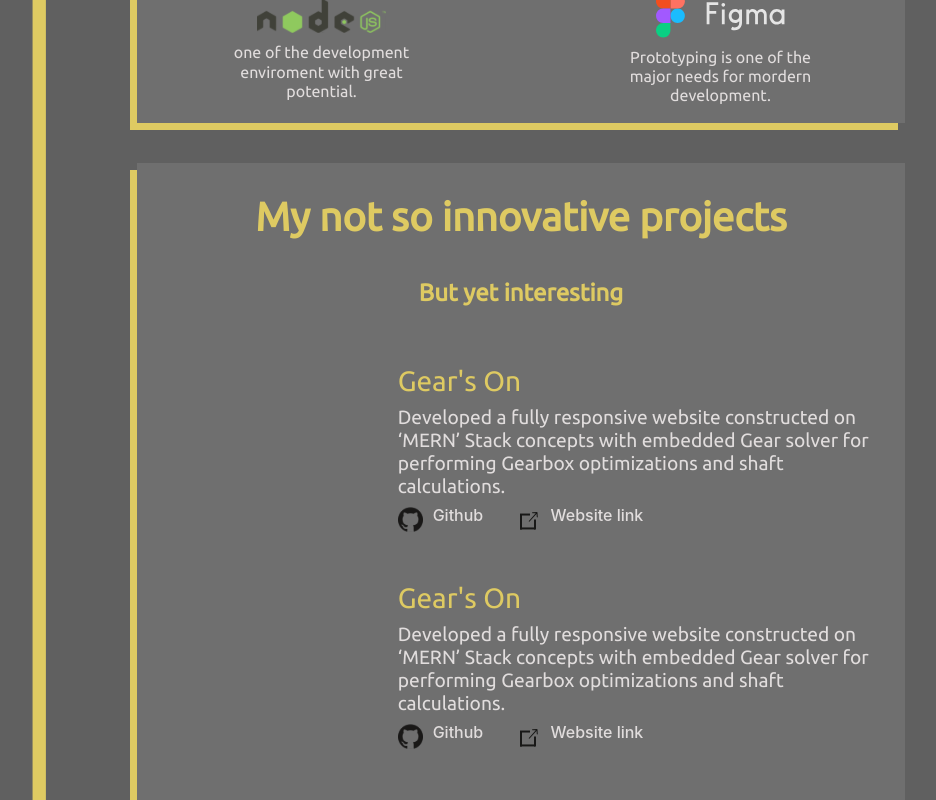
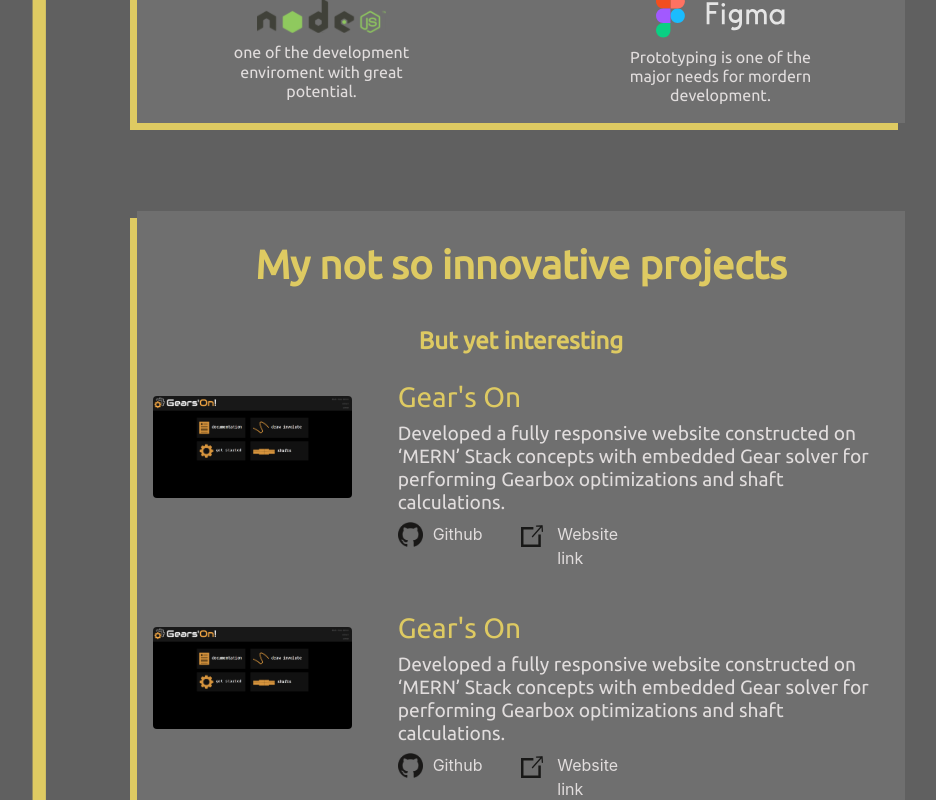
Before and after one commit to np453/Portfolio, a React (Create React App) app in the folder client/: page / in a window 1280 px wide. Shown: the part 1120-1920 px from the top of the page, without its empty margins (126-1062 px from the left). Built offline with nearby package versions, Linux system fonts and the light colour scheme.

Commit message:
minor changes in project section

```diff
--- a/client/src/components/myprojects.jsx
+++ b/client/src/components/myprojects.jsx
@@ -1,6 +1,7 @@
 import React, { Component } from 'react'
 import gitlink_img from '../assets/gitlink_img.svg'
 import weblink_img from '../assets/weblink_img.svg'
+import { base } from '../base'
 
 export default class Myprojects extends Component {
     state={
@@ -8,29 +9,37 @@ export default class Myprojects extends Component {
         { title: "Gear's On",
           description: "Developed a fully responsive website constructed on ‘MERN’ Stack concepts with embedded Gear solver for performing Gearbox optimizations and shaft calculations.",
           gitlink: "",
-          weblink:" "
+          weblink:" ",
+          filename:"1614241786296-gearson.png",
+          route:"project"
     },
     { title: "Gear's On",
           description: "Developed a fully responsive website constructed on ‘MERN’ Stack concepts with embedded Gear solver for performing Gearbox optimizations and shaft calculations.",
           gitlink: "",
-          weblink:" "
+          weblink:" ",
+          filename:"1614241786296-gearson.png",
+          route:"project"
     },
     { title: "Gear's On",
           description: "Developed a fully responsive website constructed on ‘MERN’ Stack concepts with embedded Gear solver for performing Gearbox optimizations and shaft calculations.",
           gitlink: "",
-          weblink:" "
+          weblink:" ",
+          filename:"1614241786296-gearson.png",
+          route:"project"
     },
     ]}
+
+
     render() {
         return (
             <div className="project_wrapper">
                 <div className="project_card d-flex flex-column justify-content-center">
                    <h1 className="project_card_title text-center">My not so innovative projects</h1>
-                   <h4 className="project_card_title text-center" >But yet interesting</h4>
+                   <h4 className="project_card_title text-center mb-2" >But yet interesting</h4>
                   {this.state.works.map( project => (
-                    <div className="row mt-5 pr-3 ">
+                    <div className="row mt-3 pr-3 mb-5">
                         <div className="col-md-4">
-
+                           <img src={base + "/media/" + project.route + "/" + project.filename} className="img-fluid p-3 project-img" />
                         </div>
                         <div className="col-md-8">
                            <h3 className="project_title">{project.title}</h3>
@@ -38,11 +47,11 @@ export default class Myprojects extends Component {
                            <div className="d-flex flex-row justify-content-between w-50">
                               <div className="d-flex">
                                <img src={gitlink_img} />
-                               <h4 className="link_name">Github</h4>
+                               <a href={project.githublink} className="link_name">Github</a>
                               </div>
                               <div className="d-flex">
                                <img src={weblink_img} />
-                               <h4 className="link_name">Website link</h4>
+                               <a href={project.link} className="link_name">Website link</a>
                               </div>
                            </div>
                         </div>
--- a/client/src/sass/components/myprojects.scss
+++ b/client/src/sass/components/myprojects.scss
@@ -30,6 +30,13 @@
             color:#E1DDDD;
             margin-left: 10px;
             font-size: 1rem;
+            width: 100%;
+            text-decoration: none;
+            cursor: pointer;
+        }
+        .project-img{
+            border-radius: 20px;
+            pointer-events: none;
         }
     }
 }
--- a/client/src/views/home.jsx
+++ b/client/src/views/home.jsx
@@ -52,20 +52,14 @@ class Homepage extends Component {
                     <div className="d-flex flex-column justify-content-center align-items-center">
                        <Interest />
                     </div>
-                    <div className="d-flex flex-column justify-content-center align-items-center">
+                    <div className="d-flex flex-column justify-content-center align-items-center mt-5">
                        <Projects/>
                     </div>
-                </div>
-                {/* <div className="row m-0">
-                    <div className="col-md-1">
-                        <div className="container-fluid timeline_wrapper timeline-container">
-                        </div>
-
                     <div className="d-flex flex-column justify-content-center align-items-center mt-5">
                        <Colaborate />
                     </div>
+                </div>
 
-                </div>   */}
                 <Footer/>
             </div>
         );
```
